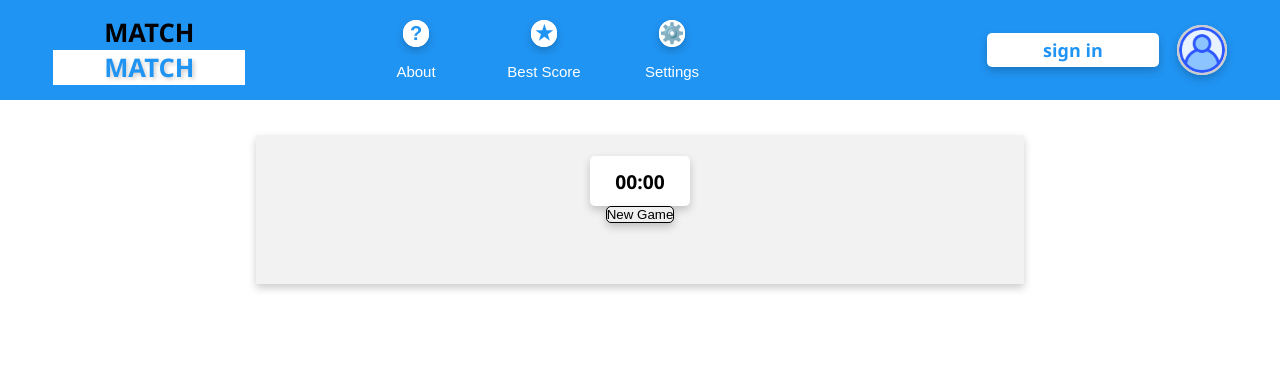
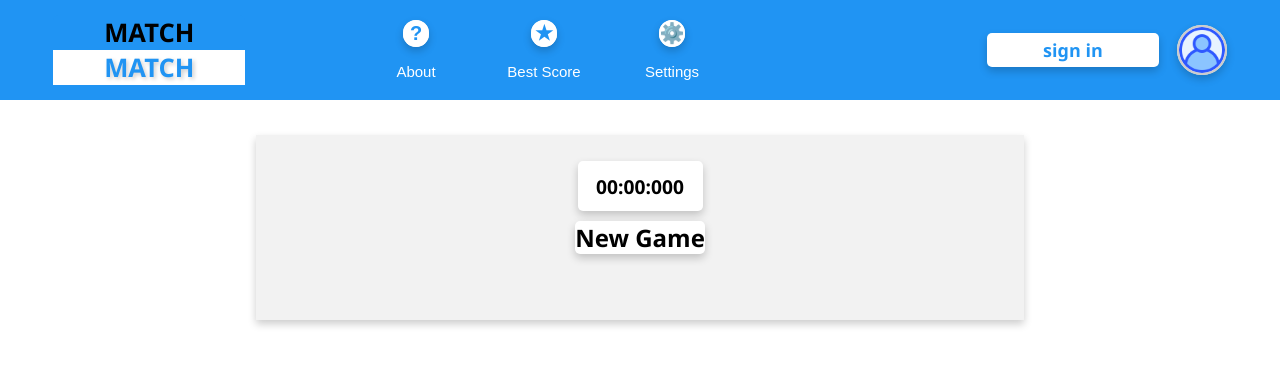
Before and after one commit to ndgde/match-game, a React (Create React App) app: page / in a window 1280 px wide. Shown: the top 366 px of the page. Built offline with nearby package versions, Linux system fonts and the light colour scheme.

Commit message:
a little stylization + counting milliseconds in the timer

```diff
--- a/src/components/Game/Game.css
+++ b/src/components/Game/Game.css
@@ -14,3 +14,12 @@
 .game-over {
   margin: 20px 0;
 }
+
+.custom-button.game-btn {
+  margin: 5px;
+  font-family: 'Segoe UI', Tahoma, Geneva, Verdana, sans-serif;
+  font-weight: bold;
+  font-size: 1.5em;
+  background-color: white;
+  border: 0;
+}
--- a/src/components/Game/Game.jsx
+++ b/src/components/Game/Game.jsx
@@ -82,11 +82,15 @@ class Game extends Component {
   render() {
     return (
       <div className="game-container">
-        <Timer callback={(timer) => this.setState({ timer: timer })} />
+        <Timer callback={(timer) => this.setState({ timer: timer })} onMilliseconds={true} />
         {this.state.isGameOver ? (
-          <Button onClick={this.startGame}>New Game</Button>
+          <Button className="game-btn" onClick={this.startGame}>
+            New Game
+          </Button>
         ) : (
-          <Button onClick={this.endGame}>Stop Game</Button>
+          <Button className="game-btn" onClick={this.endGame}>
+            Stop Game
+          </Button>
         )}
         <Grid
           // width={4}
--- a/src/components/Timer/Timer.css
+++ b/src/components/Timer/Timer.css
@@ -1,4 +1,5 @@
 .timer {
+  margin: 5px;
   user-select: none;
   width: 100px;
   height: 50px;
@@ -14,3 +15,7 @@
   font-size: 1.2em;
   font-weight: bold;
 }
+
+.timer.timer-on-milliseconds {
+  width: 125px;
+}
--- a/src/components/Timer/Timer.jsx
+++ b/src/components/Timer/Timer.jsx
@@ -2,7 +2,7 @@ import React, { useState, useEffect } from 'react';
 import PropTypes from 'prop-types';
 import './Timer.css';
 
-const Timer = ({ callback, className = '', style = {} }) => {
+const Timer = ({ callback, onMilliseconds = false, className = '', style = {} }) => {
   const [startTime, setStartTime] = useState(null);
   const [isRunning, setIsRunning] = useState(false);
   const [elapsedTime, setElapsedTime] = useState(0);
@@ -13,7 +13,7 @@ const Timer = ({ callback, className = '', style = {} }) => {
     if (isRunning) {
       timerId = setInterval(() => {
         setElapsedTime(Date.now() - startTime);
-      }, 1000);
+      }, 9);
     }
 
     return () => clearInterval(timerId);
@@ -46,15 +46,17 @@ const Timer = ({ callback, className = '', style = {} }) => {
   const getTime = () => {
     let minutes = Math.floor((elapsedTime / 1000 / 60) % 60);
     let seconds = Math.floor((elapsedTime / 1000) % 60);
+    let milliseconds = elapsedTime % 1000;
 
     let mStr = minutes.toString().padStart(2, '0');
     let sStr = seconds.toString().padStart(2, '0');
+    let msStr = milliseconds.toString().padStart(3, '0');
 
-    return `${mStr}:${sStr}`;
+    return `${mStr}:${sStr}${onMilliseconds ? `:${msStr}` : ''}`;
   };
 
   return (
-    <div className={`timer ${className}`} style={style}>
+    <div className={`timer ${className} ${onMilliseconds ? 'timer-on-milliseconds' : ''}`} style={style}>
       {getTime()}
     </div>
   );
@@ -62,6 +64,7 @@ const Timer = ({ callback, className = '', style = {} }) => {
 
 Timer.propTypes = {
   callback: PropTypes.func.isRequired,
+  onMilliseconds: PropTypes.bool,
   className: PropTypes.string,
   style: PropTypes.object,
 };
```
